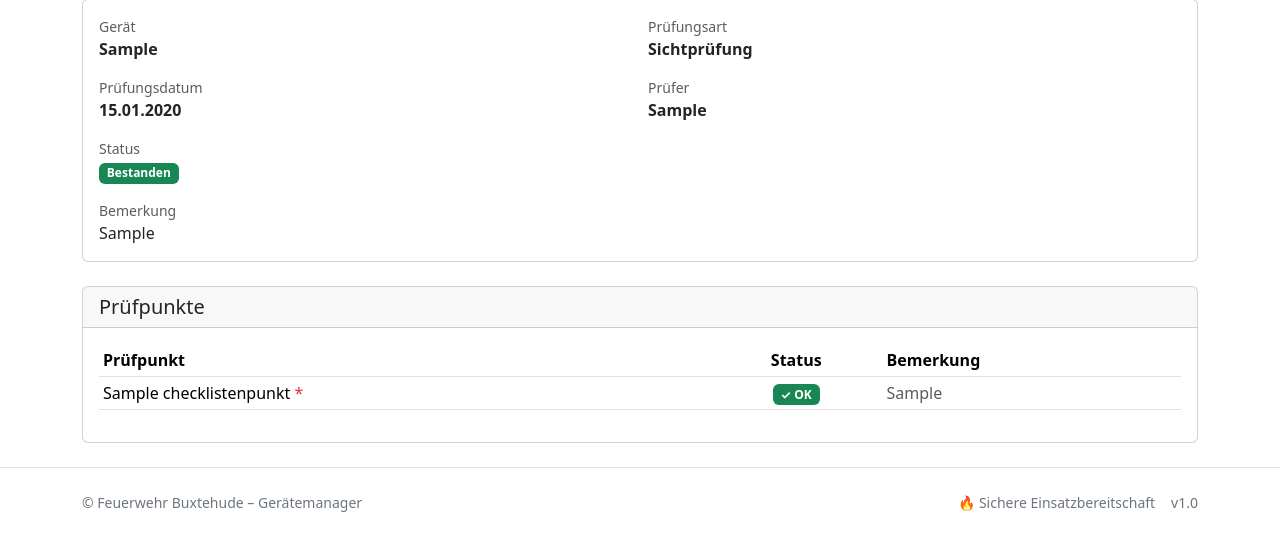
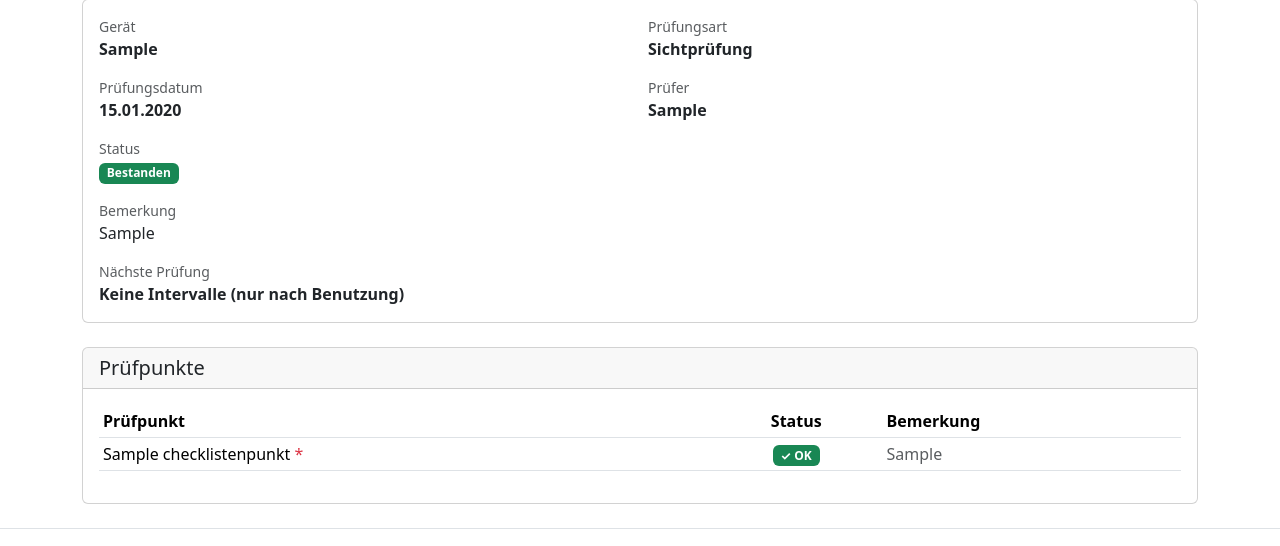
Before and after one commit to oOmanniOo/fw-geraetemanager, a Django app: page /pruefung/1/ in a window 1280 px wide. Shown: the part 136-682 px from the top of the page. Run offline with Django 5.2, Linux system fonts and the light colour scheme; data comes from the database, SQL or seed files in the repository; tables that the repository leaves empty hold one stand-in row (values such as "Sample post").

Commit message:
feat: Prüfungsintervalle hinzugefügt

```diff
--- a/pruefungen/models.py
+++ b/pruefungen/models.py
@@ -1,9 +1,17 @@
 from django.db import models
 from geraete.models import Geraetekategorie, Geraet
+
+from dateutil.relativedelta import relativedelta
 
 # Create your models here.
 class Pruefungsart(models.Model):
     name = models.CharField(max_length=255)
+    beschreibung = models.TextField(blank=True, null=True)
+    intervall_monate = models.PositiveIntegerField(
+        blank=True,
+        null=True,
+        help_text="Anzahl Monate bis zur nächsten Prüfung (leer lassen, wenn kein Intervall)"
+    )
 
     def __str__(self):
         return self.name
@@ -35,6 +43,13 @@ class Pruefung(models.Model):
     def __str__(self):
         return f"{self.geraet.bezeichnung} - {self.art.name} durchgeführt am {self.datum}"
 
+    @property
+    def naechste_pruefung(self):
+        """Berechnet das nächste Prüfungsdatum auf Basis des Monatsintervalls."""
+        if self.art.intervall_monate:
+            return self.datum + relativedelta(months=self.art.intervall_monate)
+        return None
+
 class Antwort(models.Model):
     pruefung = models.ForeignKey(Pruefung, on_delete=models.CASCADE, related_name='antworten')
     punkt = models.ForeignKey(Checklistenpunkt, on_delete=models.CASCADE)
--- a/pruefungen/templates/pruefungen/pruefung_detail.html
+++ b/pruefungen/templates/pruefungen/pruefung_detail.html
@@ -51,10 +51,19 @@
           <div>{{ object.bemerkung }}</div>
         </div>
       {% endif %}
+      <div class="col-12">
+        <div class="text-muted small">Nächste Prüfung</div>
+        <div class="fw-semibold">
+          {% if pruefung.naechste_pruefung %}
+            {{ pruefung.naechste_pruefung }}
+          {% else %}
+            Keine Intervalle (nur nach Benutzung)
+          {% endif %}
+        </div>
+      </div>
     </div>
   </div>
 </div>
-
 <!-- Prüfpunkte -->
 <div class="card">
   <div class="card-header">
```
Also changed, not shown: pruefungen/templates/pruefungen/pruefung_pdf.html (+10 -0 lines), pruefungen/migrations/0007_pruefungsart_beschreibung_and_more.py (added).
